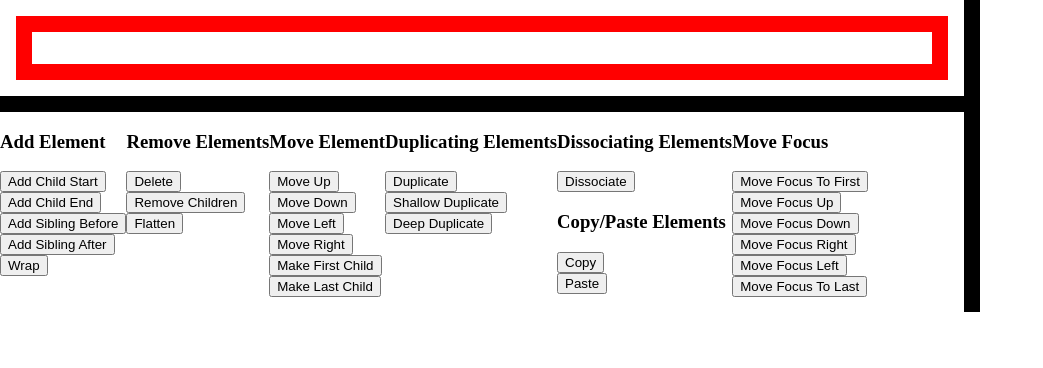
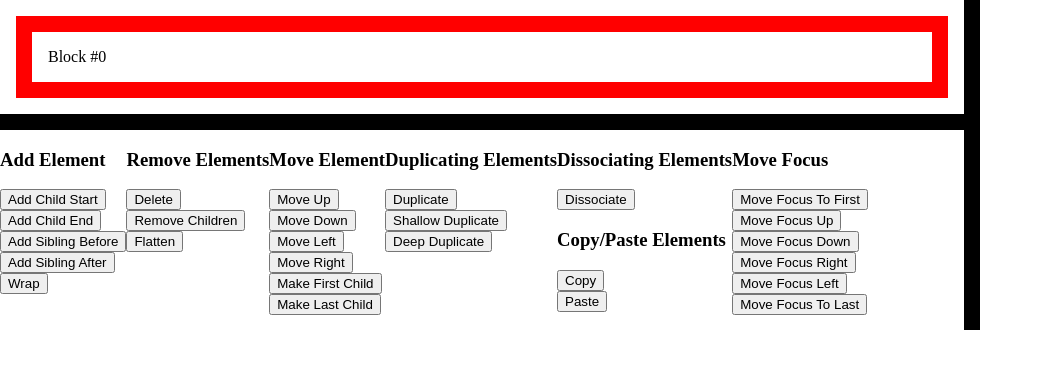
Before and after one commit to PaulJuliusMartinez/lute-layout, a React app: page / in a window 1280 px wide. Shown: the top 368 px of the page, without its empty margins (0-1043 px from the left). Built offline with nearby package versions, Linux system fonts and the light colour scheme; the HTML template or start-up script is replaced by a standard one.

Commit message:
Get rid of unnecessary typing structure on elements.

```diff
--- a/src/element.ts
+++ b/src/element.ts
@@ -1,98 +1,54 @@
+import { CSSProperties } from "react"
+
 import * as Flex from "flex"
 import { NodeId } from "tree"
 
 export enum ElementType {
-  Flex,
-  InlineFlex,
-  Block,
-  Inline,
-  Content,
+  Flex = "flex",
+  InlineFlex = "inline-flex",
+  Block = "block",
+  Inline = "inline",
 }
 
-export interface BaseElement {
-  margin?: number
-  borderWidth?: number
-  borderColor?: string
-  padding?: number
-
-  color?: string
-  backgroundColor?: string
-
-  fontSize?: string
-  fontStyle?: string
-  fontWeight?: string
-
-  // Only applicable if parent is flex
-  order?: number
-  flexGrow?: number
-  flexShrink?: number
-  flexBasis?: string
-  alignSelf?: Flex.AlignSelf
-}
-
-export interface ContainerElement extends BaseElement {
-  childMargin: number
-  childBorderWidth: number
-  childBorderColor: string
-  childPadding: number
-}
-
-export interface FlexElement extends ContainerElement {
-  elementType: ElementType.Flex | ElementType.InlineFlex
-
-  flexWrap: Flex.Wrap
-  flexDirection: Flex.Direction
-  justifyContent: Flex.JustifyContent
-  alignItems: Flex.AlignItems
-  alignContent: Flex.AlignContent
-}
-
-export interface BlockContainerElement extends ContainerElement {
-  elementType: ElementType.Block
-}
-
-export interface InlineContainerElement extends ContainerElement {
-  elementType: ElementType.Inline
-}
-
-export interface ContentElement extends BaseElement {
-  elementType: ElementType.Content
-
+export interface Element {
+  styles: React.CSSProperties
   content: string
 }
 
-export type Element =
-  | FlexElement
-  | BlockContainerElement
-  | InlineContainerElement
-  | ContentElement
-
-const DEFAULT_CHILD_SETTINGS = {
-  childMargin: 16,
-  childBorderWidth: 16,
-  childBorderColor: "#808080",
-  childPadding: 16,
+const DEFAULT_CHILD_SETTINGS: CSSProperties = {
+  margin: "16px",
+  borderWidth: "16px",
+  borderColor: "#808080",
+  padding: "16px",
 }
 
+const FLEX_DEFAULT_STYLES: CSSProperties = Object.assign(
+  { display: "flex" },
+  DEFAULT_CHILD_SETTINGS,
+)
+const INLINE_FLEX_DEFAULT_STYLES: CSSProperties = Object.assign(
+  { display: "inline-flex" },
+  DEFAULT_CHILD_SETTINGS,
+)
+const BLOCK_DEFAULT_STYLES: CSSProperties = Object.assign(
+  { display: "block" },
+  DEFAULT_CHILD_SETTINGS,
+)
+const INLINE_DEFAULT_STYLES: CSSProperties = Object.assign(
+  { display: "inline" },
+  DEFAULT_CHILD_SETTINGS,
+)
+
 export function createElement(elementType: ElementType, logicalId: NodeId): Element {
+  let content = `Block #${logicalId}`
   switch (elementType) {
     case ElementType.Flex:
-    case ElementType.InlineFlex: {
-      return {
-        elementType,
-        ...DEFAULT_CHILD_SETTINGS,
-        flexWrap: Flex.Wrap.Nowrap,
-        flexDirection: Flex.Direction.Row,
-        justifyContent: Flex.JustifyContent.FlexStart,
-        alignItems: Flex.AlignItems.FlexStart,
-        alignContent: Flex.AlignContent.FlexStart,
-      } as FlexElement
-    }
+      return { styles: FLEX_DEFAULT_STYLES, content }
+    case ElementType.InlineFlex:
+      return { styles: INLINE_FLEX_DEFAULT_STYLES, content }
     case ElementType.Block:
-      return { elementType, ...DEFAULT_CHILD_SETTINGS } as BlockContainerElement
+      return { styles: BLOCK_DEFAULT_STYLES, content }
     case ElementType.Inline:
-      return { elementType, ...DEFAULT_CHILD_SETTINGS } as InlineContainerElement
-    case ElementType.Content:
-      return { elementType, content: `Block #${logicalId}` }
+      return { styles: INLINE_DEFAULT_STYLES, content }
   }
 }
--- a/src/elements-reducer.ts
+++ b/src/elements-reducer.ts
@@ -125,14 +125,14 @@ function moveFocus(state: ElementsState, direction: Tree.Direction): ElementsSta
 
 function addChild(state: ElementsState, start: boolean): ElementsState {
   let { tree, node } = Tree.addChild(state.tree, state.focusedLeaf, start)
-  let newElement = createElement(ElementType.Content, node.logicalId)
+  let newElement = createElement(ElementType.Block, node.logicalId)
   let newElements = { ...state.elements, [node.logicalId]: newElement }
   return { ...state, tree, elements: newElements }
 }
 
 function addSibling(state: ElementsState, before: boolean): ElementsState {
   let { tree, node } = Tree.addSibling(state.tree, state.focusedLeaf, before)
-  let newElement = createElement(ElementType.Content, node.logicalId)
+  let newElement = createElement(ElementType.Block, node.logicalId)
   let newElements = { ...state.elements, [node.logicalId]: newElement }
   return { ...state, tree, elements: newElements }
 }
@@ -196,7 +196,7 @@ function flatten(state: ElementsState): ElementsState {
 
 function wrap(state: ElementsState): ElementsState {
   let { tree, node } = Tree.wrap(state.tree, state.focusedLeaf)
-  let newElement = createElement(ElementType.Content, node.logicalId)
+  let newElement = createElement(ElementType.Block, node.logicalId)
   let newElements = { ...state.elements, [node.logicalId]: newElement }
   let newFocusedLeaf = Vine.replaceLeaves(state.focusedLeaf.parent!, { ...node })
   return { ...state, tree, elements: newElements, focusedLeaf: newFocusedLeaf }
--- a/src/tree-element.tsx
+++ b/src/tree-element.tsx
@@ -1,7 +1,7 @@
 import * as React from "react"
 import { connect } from "react-redux"
 
-import { ContentElement, Element } from "element"
+import { Element } from "element"
 import { focusElement } from "elements-actions"
 import { Dispatch, Store } from "store"
 import * as Tree from "tree"
@@ -115,8 +115,7 @@ class TreeElement extends React.Component<Props, State> {
 
   render() {
     let { logicalId, physicalId, element, children, focusVine } = this.props
-    let content =
-      children.length === 0 ? (element as ContentElement).content : this.formatChildren()
+    let content = children.length === 0 ? element.content : this.formatChildren()
 
     let onFocusPath = Boolean(focusVine)
     let focused = focusVine && !focusVine.child
```
